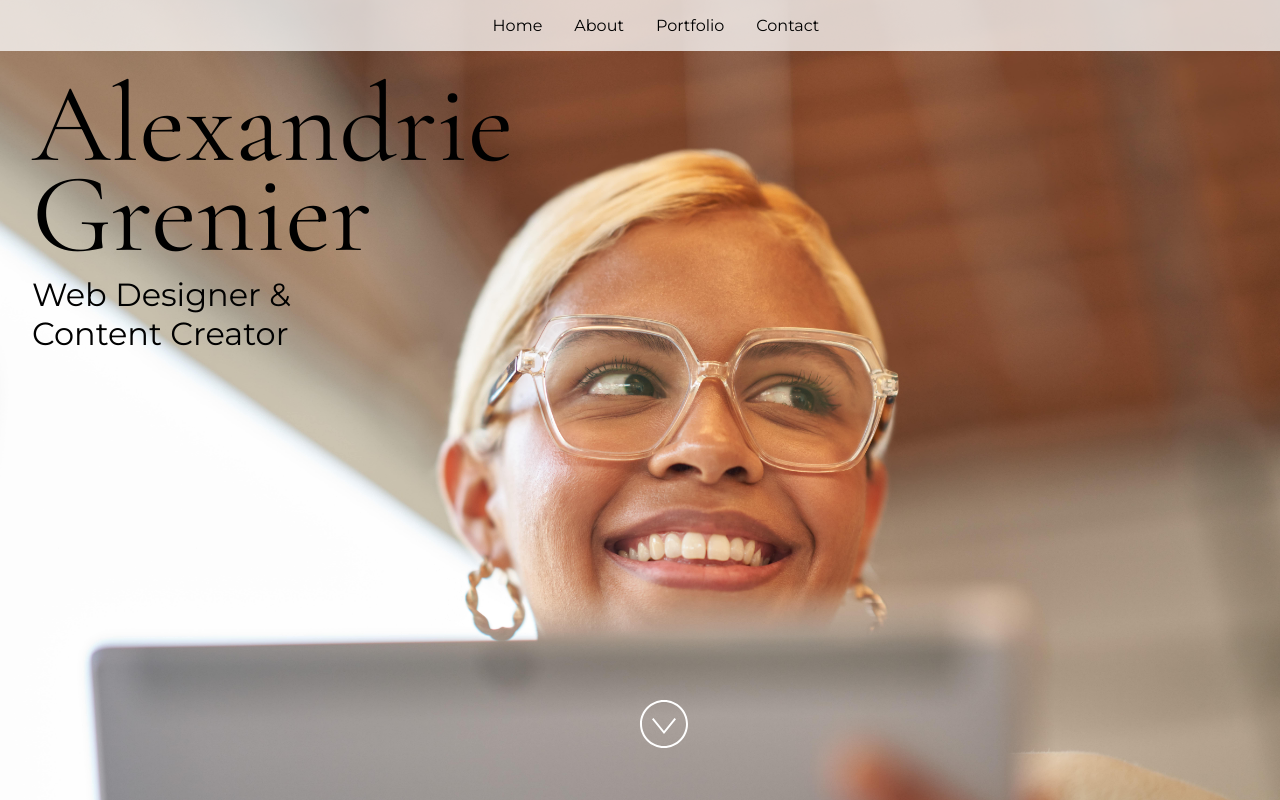
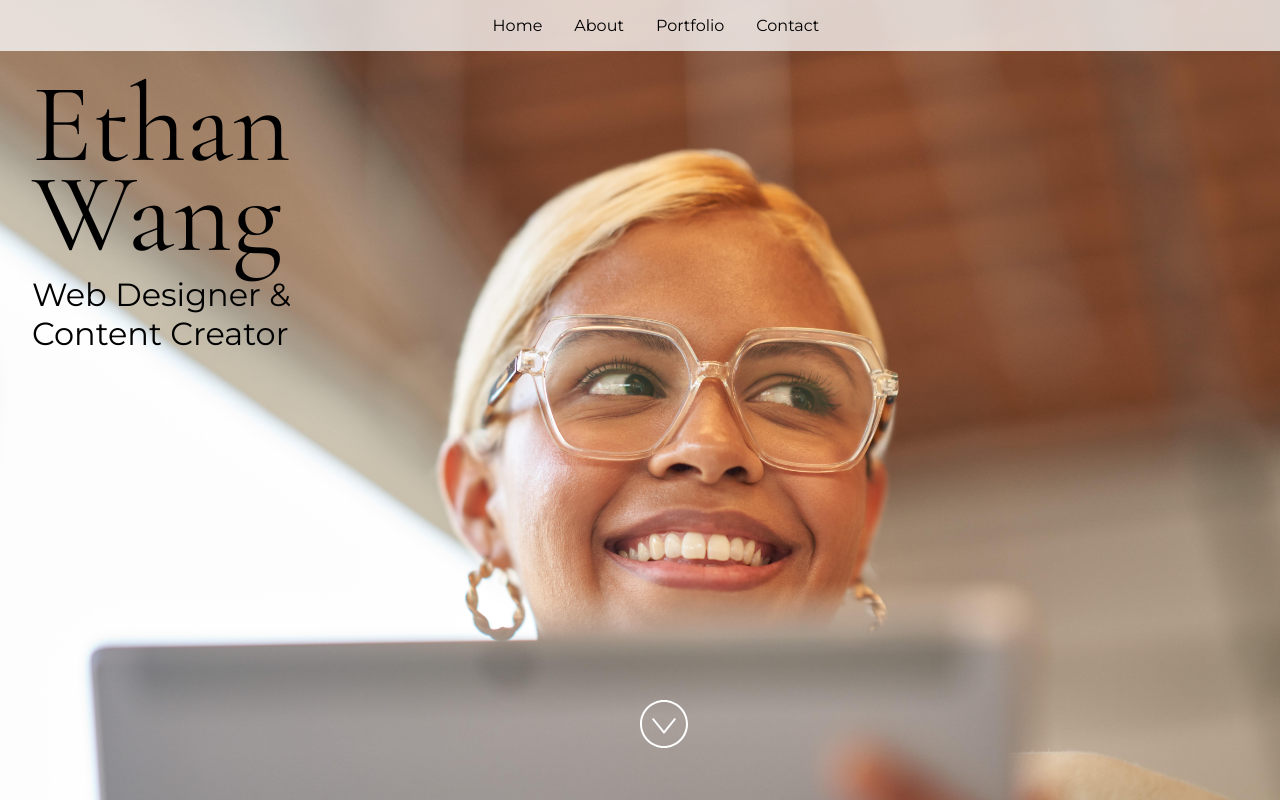
Before and after one commit to artwalker/artwalker-website, a React (Vite) app: page / in a window 1280 px wide. Built offline with nearby package versions, Linux system fonts and the light colour scheme.

Commit message:
Update siteProps in App.jsx

```diff
--- a/src/App.jsx
+++ b/src/App.jsx
@@ -24,10 +24,12 @@ import "./styles.css";
  * If you don't have one of the social sites listed, leave it as an empty string.
  */
 const siteProps = {
-  name: "Alexandrie Grenier",
+  //name: "Alexandrie Grenier",
+  name: "Ethan Wang",
   title: "Web Designer & Content Creator",
   email: "alex@example.com",
-  gitHub: "microsoft",
+  //gitHub: "microsoft",
+  gitHub: "artwalker",
   instagram: "microsoft",
   linkedIn: "satyanadella",
   medium: "",
```
